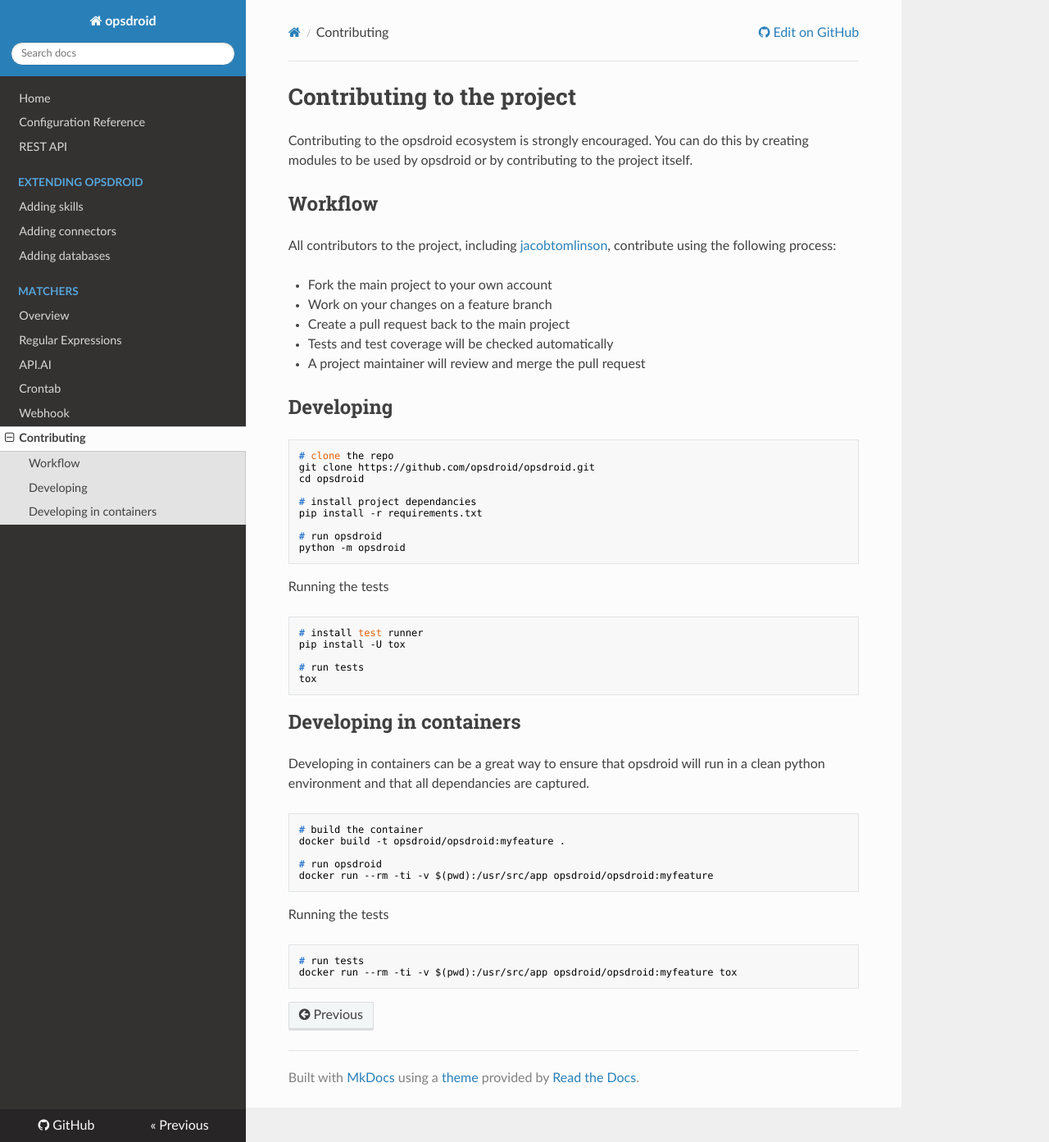
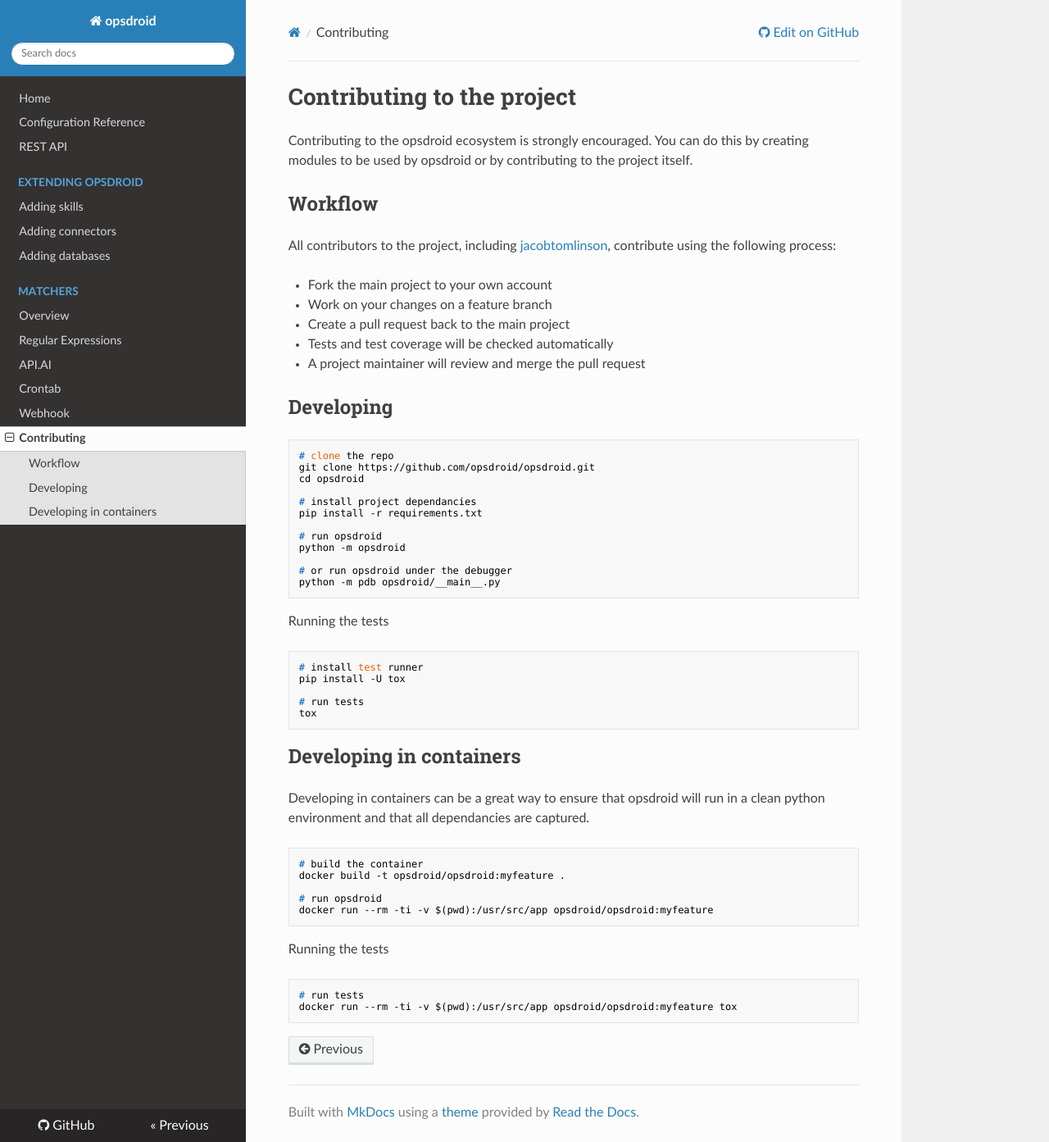
Before and after one commit to opsdroid/opsdroid, an MkDocs documentation site: the page built from docs/contributing.md, in a window 1280 px wide and 1393 px high. Shown: the whole window at 82% size. Built offline with MkDocs 1.6.1, drawn with Linux system fonts in a browser that asks for light colours; nearby versions of some CDN libraries; old or Windows-style settings are respelled for this version of MkDocs.

Commit message:
Minor tweak to note how to run opsdroid under pdb.

````diff
--- a/docs/contributing.md
+++ b/docs/contributing.md
@@ -24,6 +24,9 @@
 
 # run opsdroid
 python -m opsdroid
+
+# or run opsdroid under the debugger
+python -m pdb opsdroid/__main__.py
 ```
 
 Running the tests
````
